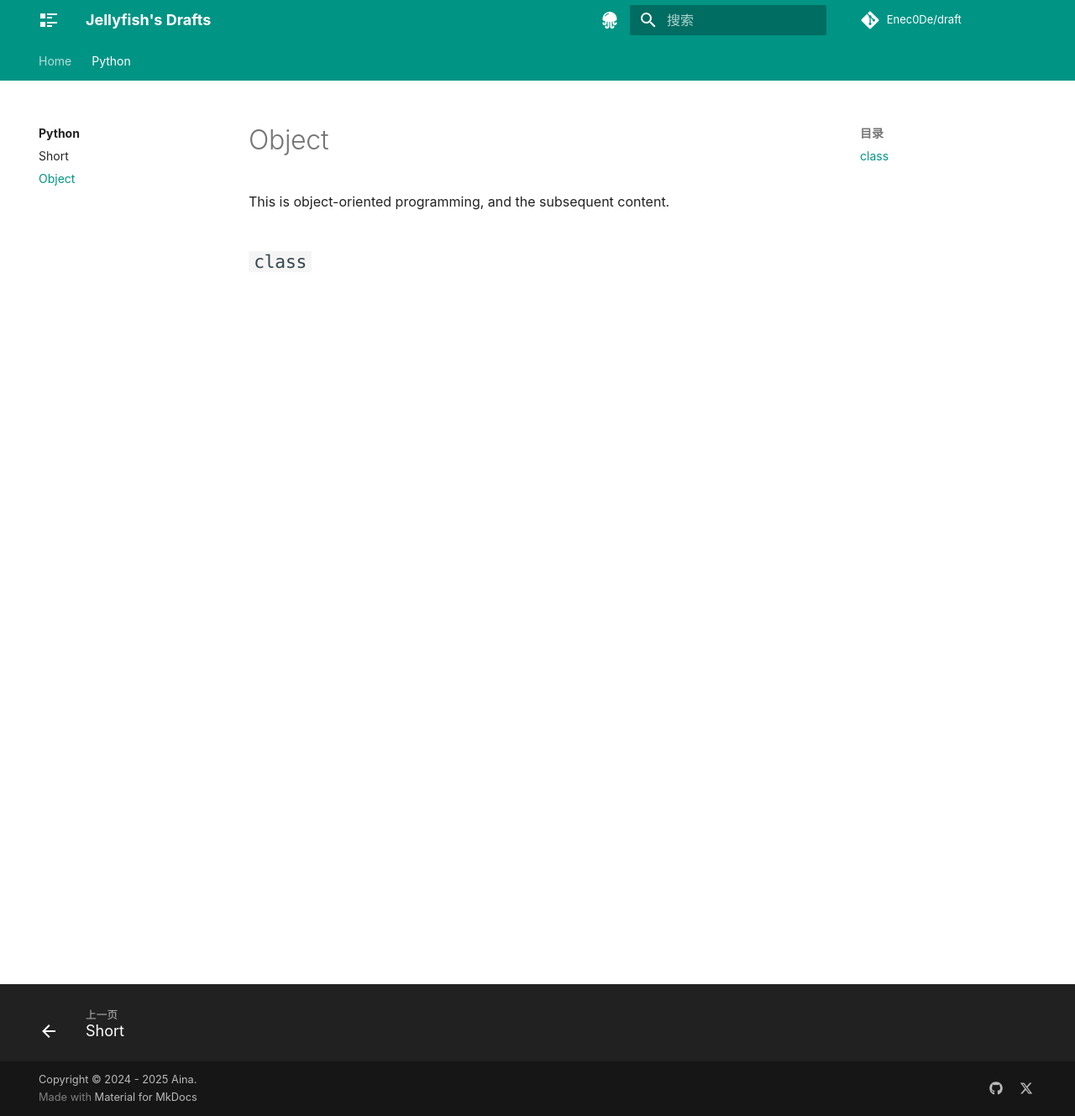
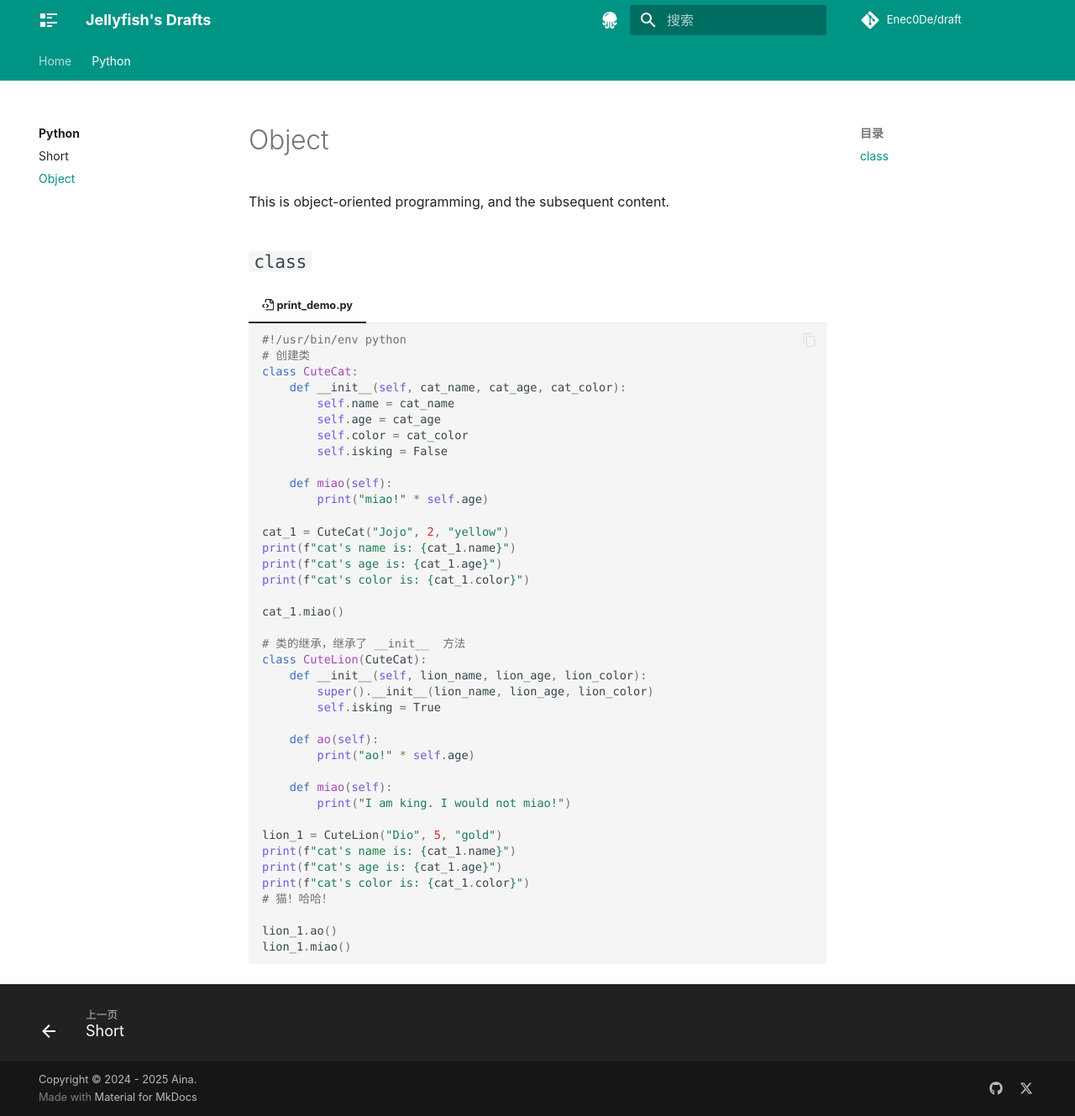
Before and after one commit to Enec0De/draft, an MkDocs documentation site: the page built from docs/python/object.md, in a window 1280 px wide and 1329 px high. Shown: the whole window at 84% size. Built offline with MkDocs 1.6.1 and Material for MkDocs 9.7.7, drawn with Linux system fonts in a browser that asks for light colours; some web fonts are replaced; comment, search, counter and statistics services are not loaded.

````diff
--- a/docs/python/object.md
+++ b/docs/python/object.md
@@ -7,3 +7,9 @@ title: object
 This is object-oriented programming, and the subsequent content.
 
 ## `class`
+
+=== ":octicons-file-code-16: print\_demo.py"
+
+    ``` py
+    --8<-- "docs/python/sourcecode/11_class.py"
+    ```
--- /dev/null
+++ b/docs/python/sourcecode/11_class.py
@@ -0,0 +1,39 @@
+#!/usr/bin/env python
+# 创建类
+class CuteCat:
+    def __init__(self, cat_name, cat_age, cat_color):
+        self.name = cat_name
+        self.age = cat_age
+        self.color = cat_color
+        self.isking = False
+
+    def miao(self):
+        print("miao!" * self.age)
+
+cat_1 = CuteCat("Jojo", 2, "yellow")
+print(f"cat's name is: {cat_1.name}")
+print(f"cat's age is: {cat_1.age}")
+print(f"cat's color is: {cat_1.color}")
+
+cat_1.miao()
+
+# 类的继承，继承了 __init__  方法
+class CuteLion(CuteCat):
+    def __init__(self, lion_name, lion_age, lion_color):
+        super().__init__(lion_name, lion_age, lion_color)
+        self.isking = True
+
+    def ao(self):
+        print("ao!" * self.age)
+
+    def miao(self):
+        print("I am king. I would not miao!")
+
+lion_1 = CuteLion("Dio", 5, "gold")
+print(f"cat's name is: {cat_1.name}")
+print(f"cat's age is: {cat_1.age}")
+print(f"cat's color is: {cat_1.color}")
+# 猫！哈哈！
+
+lion_1.ao()
+lion_1.miao()
--- a/mkdocs.yml
+++ b/mkdocs.yml
@@ -97,9 +97,9 @@ markdown_extensions:
       permalink: true
   - pymdownx.arithmatex:
       generic: true
-  - pymdownx.betterem:
-      smart_enable: all
-  - pymdownx.caret
+  # - pymdownx.betterem:
+  #     smart_enable: all
+  # - pymdownx.caret
   - pymdownx.details
   - pymdownx.emoji:
       emoji_generator: !!python/name:material.extensions.emoji.to_svg
@@ -110,7 +110,7 @@ markdown_extensions:
       line_spans: __span
   - pymdownx.inlinehilite
   - pymdownx.keys
-  - pymdownx.mark
+  # - pymdownx.mark
   - pymdownx.smartsymbols
   - pymdownx.snippets:
       auto_append:
@@ -128,11 +128,13 @@ markdown_extensions:
           case: lower
   - pymdownx.tasklist:
       custom_checkbox: true
-  - pymdownx.tilde
+  # - pymdownx.tilde
 
 # Page tree
 nav:
-  - Home: index.md
+  - Home:
+    - index.md
+    - Skeleton: indexpage/skeleton.md
   - Python:
     - python/index.md
     - Short: python/short.md
````
Also changed, not shown: docs/indexpage/skeleton.md (added, +474 -0 lines), 1 other file.
